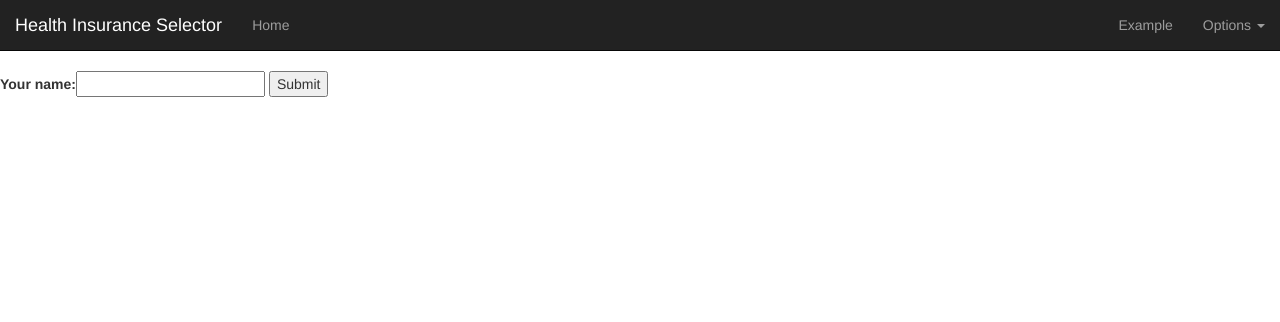
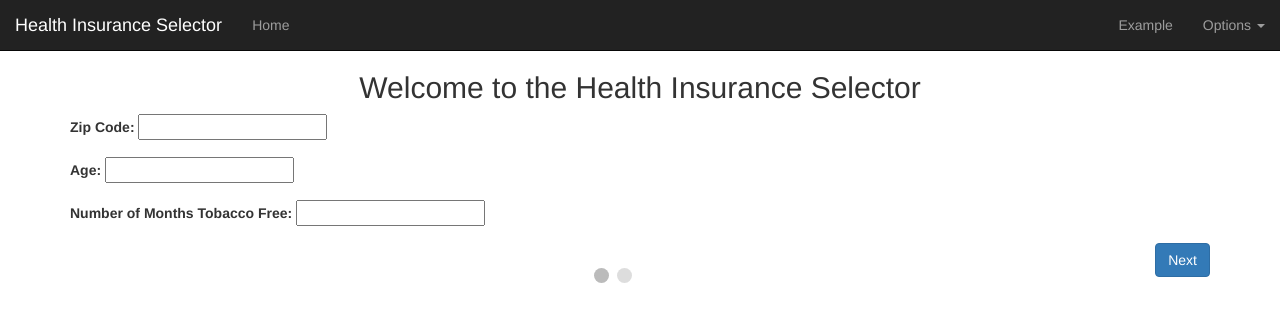
Before and after one commit to jessesimpson36/HealthInsuranceSelector, a Django app: page /input/ in a window 1280 px wide. Shown: the top 322 px of the page. Run offline with Django 3.2, Linux system fonts and the light colour scheme; some libraries are stand-ins or nearby versions.

Commit message:
some progress made. results now has zipcode and age values returned. Also form is made in django now

```diff
--- a/mysite/home/forms.py
+++ /dev/null
@@ -1,4 +0,0 @@
-from django import forms
-
-class HealthInsuranceInputForm(forms.Form):
-    zipcode = forms.CharField(label='Your zip code', max_length=100)
--- a/mysite/mysite/forms.py
+++ b/mysite/mysite/forms.py
@@ -1,7 +1,25 @@
 from django import forms
 
+DISEASE_CHOICES = (
+    ('asthma', 'Asthma'),
+    ('depression', 'Depression'),
+    ('diabetes', 'Diabetes'),
+    ('heart disease', 'Heart Disease'),
+    ('high blood pressure or high cholesterol', 'High Blood Pressure or High Cholesterol'),
+    ('low back pain', 'Low Back Pain'),
+    ('pain management', 'Pain Management'),
+    ('pregnancy', 'Pregnancy'),
+    ('weight loss programs', 'Weight Loss Programs'),
+
+)
+
 class HealthInsuranceInputForm(forms.Form):
-    zipcode = forms.CharField(label='Your zip code', max_length=100)
-
-class NameForm(forms.Form):
-    your_name = forms.CharField(label='Your name', max_length=100)
+    # hard filters
+    zipcode = forms.CharField(label='Zip Code', max_length=100)
+    age = forms.IntegerField(label='Age')
+    months_tobacco_free = forms.IntegerField(label='Number of Months Tobacco Free')
+    # soft filters
+    diseases = forms.MultipleChoiceField(choices=DISEASE_CHOICES, widget=forms.CheckboxSelectMultiple())
+    desired_premium_price = forms.IntegerField(label='Desired Premium Price')
+    out_of_pocket_maximum = forms.IntegerField(label='Desired Out of Pocket Maximum')
+    deductible = forms.IntegerField(label='Desired Deductible')
--- a/mysite/mysite/urls.py
+++ b/mysite/mysite/urls.py
@@ -2,11 +2,11 @@ from django.conf.urls import include, url
 from django.contrib import admin
 from django.views.generic import TemplateView
 
-from .views import get_name
+from .views import input
 
 urlpatterns = [
     # .com/        --> Index drop page
-    url(r'^$', TemplateView.as_view(template_name='index.html'), name='index'),
+    url(r'^$', input, name='index'),
     # .com/home    --> home page
     url(r'^home/', include('home.urls')),
     # .com/admin   --> Admin Interface
@@ -14,5 +14,5 @@ urlpatterns = [
 
     # .com/results --> the results of the application
     url(r'^results/', TemplateView.as_view(template_name='results.html'), name='results'),
-    url(r'^input/', get_name, name='get_name'),
+    url(r'^input/', input, name='input'),
 ]
--- a/mysite/mysite/views.py
+++ b/mysite/mysite/views.py
@@ -1,9 +1,9 @@
 from django.shortcuts import render
 from django.http import HttpResponse
+from django.http import HttpResponseNotFound
 from django.http import HttpResponseRedirect
 
 from .forms import HealthInsuranceInputForm
-from .forms import NameForm
 
 
 # Create your views here.
@@ -14,7 +14,7 @@ def input(request):
             # process the data in form.cleaned_data as required
             # ...
             # redirect to a new URL:
-            return HttpResponseRedirect('/results/')
+            return render(request, 'results.html', {'form': form})
 
     # if a GET (or any other method) we'll create a blank form
     else:
@@ -22,20 +22,9 @@ def input(request):
 
     return render(request, 'index.html', {'form': form})
 
-def get_name(request):
-    # if this is a POST request we need to process the form data
-    if request.method == 'POST':
-        # create a form instance and populate it with data from the request:
-        form = NameForm(request.POST)
-        # check whether it's valid:
-        if form.is_valid():
-            # process the data in form.cleaned_data as required
-            # ...
-            # redirect to a new URL:
-            return HttpResponseRedirect('/thanks/')
 
-    # if a GET (or any other method) we'll create a blank form
-    else:
-        form = NameForm()
-
-    return render(request, 'index.html', {'form': form})
+# def get_results(request):
+#     if request.method == 'POST':
+#         return HttpResponseNotFound()
+#     else:
+#         return
--- a/mysite/static/js/base.js
+++ b/mysite/static/js/base.js
@@ -107,15 +107,3 @@ function showListOfBenefits(){
         benefitsLabel.style.display = "none";
     }
 }
-
-function getResults(){
-    $.ajax({
-        url:'/get_results/',
-        type: "GET",
-        success:function(response){},
-        complete:function(){},
-        error:function (xhr, textStatus, thrownError){}
-    });
-
-});
-}
--- a/mysite/templates/index.html
+++ b/mysite/templates/index.html
@@ -3,50 +3,45 @@
 {% block title %}Home{% endblock %}
 
 {% block body %}
-<form action="/results/" method="post">
+<form id="regForm" action="/input/" method="post">
     {% csrf_token %}
-    {{ form }}
-    <input type="submit" value="Submit" />
-</form>
-<!--
-<form action="/input/" method="post">
+    <!--{{ form }}-->
 
-    {% csrf_token %}
-    {{ form }}
-    <input type="submit" value="Submit" />
-</form>
-    -->
+    <h2 class="text-center">
+        Welcome to the Health Insurance Selector
+    </h2>
 
-    <!--<h2 class="text-center">-->
-        <!--Welcome to the Health Insurance Selector-->
-    <!--</h2>-->
-
-    <!--<div class="container">-->
-        <!--<div class="tab">-->
-            <!--<h3>Hard Filters:</h3>-->
-
-            <!--<div class="form-group">-->
+    <div class="container">
+        <div class="tab">
+            <div class="form-group">
+                {{ form.zipcode.label_tag }}
+                {{ form.zipcode }}
                 <!--<label>Zip Code</label>-->
                 <!--<input type="number" class="required form-control"/>-->
-            <!--</div>-->
+            </div>
 
-            <!--<div class="form-group">-->
+            <div class="form-group">
+                {{ form.age.label_tag }}
+                {{ form.age }}
                 <!--<label>Age</label>-->
                 <!--<input type="number" class="required form-control"/>-->
-            <!--</div>-->
+            </div>
 
-            <!--<div class="form-group">-->
+            <div class="form-group">
+                {{ form.months_tobacco_free.label_tag }}
+                {{ form.months_tobacco_free }}
                 <!--<label>Have you ever smoked?</label> <input id="smokeBox"  type="checkbox" onclick="showTobaccoQuestion()"  class="form-check"/> <br>-->
                 <!--<label id="tobaccoLabel">Number of months tobacco-free</label>-->
                 <!--<input id="tobaccoInput" type="number" class="form-control">-->
-            <!--</div>-->
-        <!--</div>-->
+            </div>
+        </div>
 
-         <!--&#45;&#45;&#45;&#45;&#45;&#45;&#45;&#45;&#45;&#45;&#45;&#45;&#45;&#45;&#45;&#45;&#45;&#45;&#45;&#45;&#45;&#45;&#45;&#45;&#45;&#45;&#45;&#45;&#45;&#45;&#45;&#45;&#45;&#45;&#45;&#45;&#45;&#45;&#45;&#45;&#45;&#45;   &#45;&#45;&#45;&#45;&#45;&#45;&#45;&#45;&#45;&#45;&#45;&#45;&#45;&#45;-->
+         <!--  ---------------------------------------------------------------------  -->
 
-            <!--<div class="tab">-->
-                <!--<h3>Soft Filters</h3>-->
-                <!--<div class="form-group">-->
+            <div class="tab">
+                <div class="form-group">
+                    {{ form.diseases.label_tag }}
+                    {{ form.diseases }}
                     <!--<label>Select diseases you currently have:</label>-->
                     <!--<br><input type="checkbox" class="form-check"/><label>Asthma</label>-->
                     <!--<br><input type="checkbox" class="form-check"/><label>Depression</label>-->
@@ -57,9 +52,9 @@
                     <!--<br><input type="checkbox" class="form-check"/><label>Pain Management</label>-->
                     <!--<br><input type="checkbox" class="form-check"/><label>Pregnancy</label>-->
                     <!--<br><input type="checkbox" class="form-check"/><label>Weight Loss Programs</label>-->
-                <!--</div>-->
+                </div>
 
-                <!--<div class="form-group">-->
+                <div class="form-group">
                     <!--<label>Are benefits important to you?</label>-->
                     <!--<input id="benefitsCheckBox"  type="checkbox" class="form-check" onclick="showListOfBenefits()"/> <br>-->
                     <!--<label id="benefitsLabel">Select the benefits that appeal to you (hold Ctrl to select multiple):</label><br>-->
@@ -69,35 +64,42 @@
                       <!--<option >Good Looks</option>-->
                       <!--<option >Cake</option>-->
                     <!--</select>-->
-                <!--</div>-->
+                </div>
 
-                <!--<div class="form-group">-->
+                <div class="form-group">
+                    {{ form.desired_premium_price.label_tag }}
+                    {{ form.desired_premium_price }}
                     <!--<label>Desired Premium Price</label>-->
                     <!--<input type="text" class="form-control"/>-->
-                <!--</div>-->
+                </div>
 
-                <!--<div class="form-group">-->
+                <div class="form-group">
+                    {{ form.out_of_pocket_maximum.label_tag }}
+                    {{ form.out_of_pocket_maximum }}
                     <!--<label>Out of Pocket Maxiumum for Medical and Drug Benefits</label>-->
                     <!--<input type="number" class="form-control">-->
-                <!--</div>-->
+                </div>
 
-                <!--<div class="form-group">-->
+                <div class="form-group">
+                    {{ form.deductible.label_tag }}
+                    {{ form.deductible }}
                     <!--<label>Deductible</label>-->
                     <!--<input type="number" class="form-control">-->
-                <!--</div>-->
-            <!--</div>-->
-        <!--<div>-->
-            <!--<div style="float:right;">-->
-                <!--<button type="button" id="prevBtn" class="btn btn-primary" onclick="nextPrev(-1)">Previous</button>-->
-                <!--<button type="button" id="nextBtn" class="btn btn-primary" onclick="nextPrev(1)">Next</button>-->
-            <!--</div>-->
-        <!--</div>-->
+                </div>
+            </div>
+        <div>
+            <div style="float:right;">
+                <button type="button" id="prevBtn" class="btn btn-primary" onclick="nextPrev(-1)">Previous</button>
+                <button type="button" id="nextBtn" class="btn btn-primary" onclick="nextPrev(1)">Next</button>
+            </div>
+        </div>
 
         <!--&lt;!&ndash; Circles which indicates the steps of the form: &ndash;&gt;-->
-        <!--<div style="text-align:center;margin-top:40px;">-->
-          <!--<span class="step"></span>-->
-          <!--<span class="step"></span>-->
-        <!--</div>-->
+        <div style="text-align:center;margin-top:40px;">
+          <span class="step"></span>
+          <span class="step"></span>
+        </div>
 
-    <!--</div>-->
+    </div>
+</form>
 {% endblock %}
--- a/mysite/templates/results.html
+++ b/mysite/templates/results.html
@@ -3,9 +3,11 @@
 {% block title %} Results {% endblock %}
 
 {% block body %}
-<form id="resultForm" action = "/" method="get">
+<form id="resultForm" action="/results/" method="post">
+    <h3>YOYOYO THESE IS DA RESULTS HOME DAWGGG</h3>
 
-
+    {{ form.zipcode }} <br>
+    {{ form.age }} <br>
 
 </form>
 
```
Also changed, not shown: mysite/home/views.py (deleted, +0 -22 lines).
